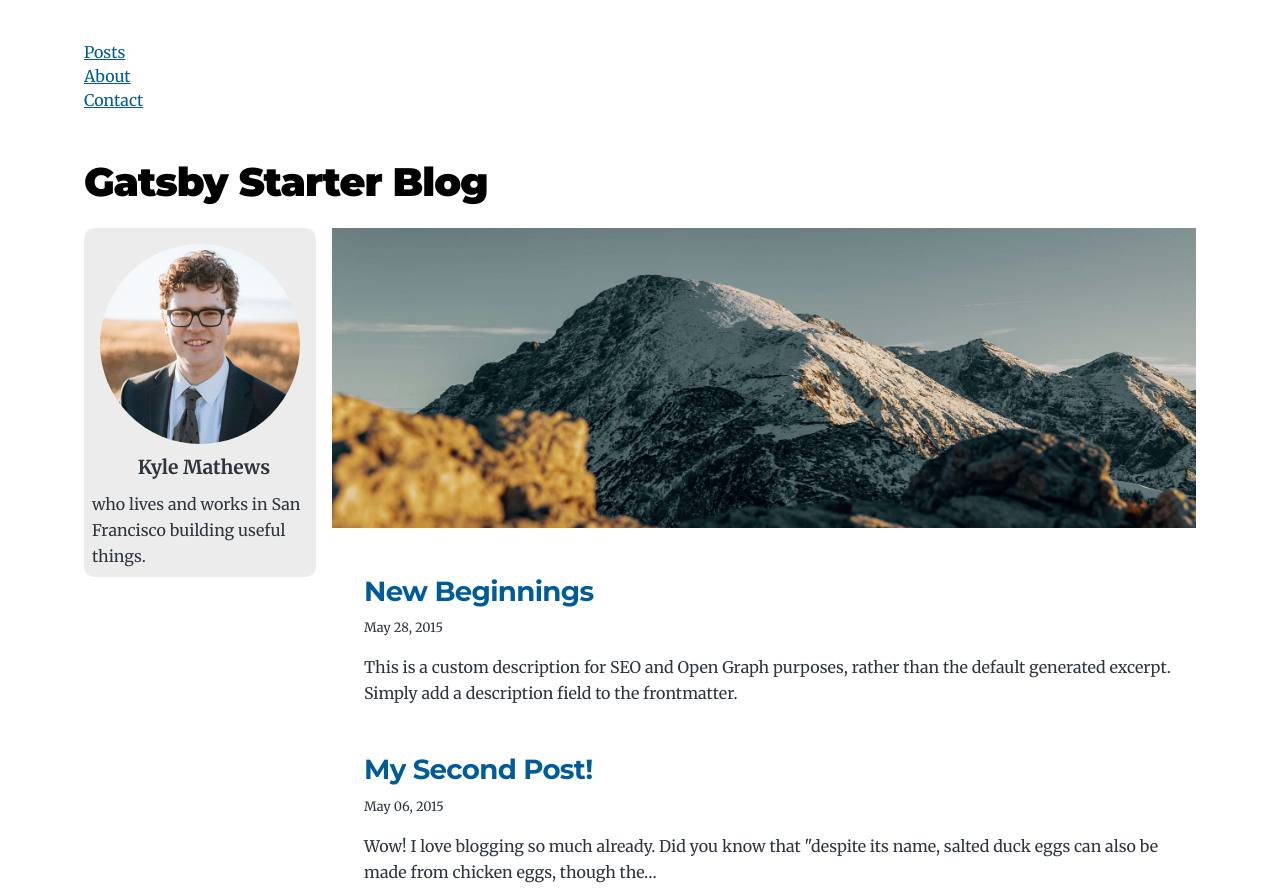
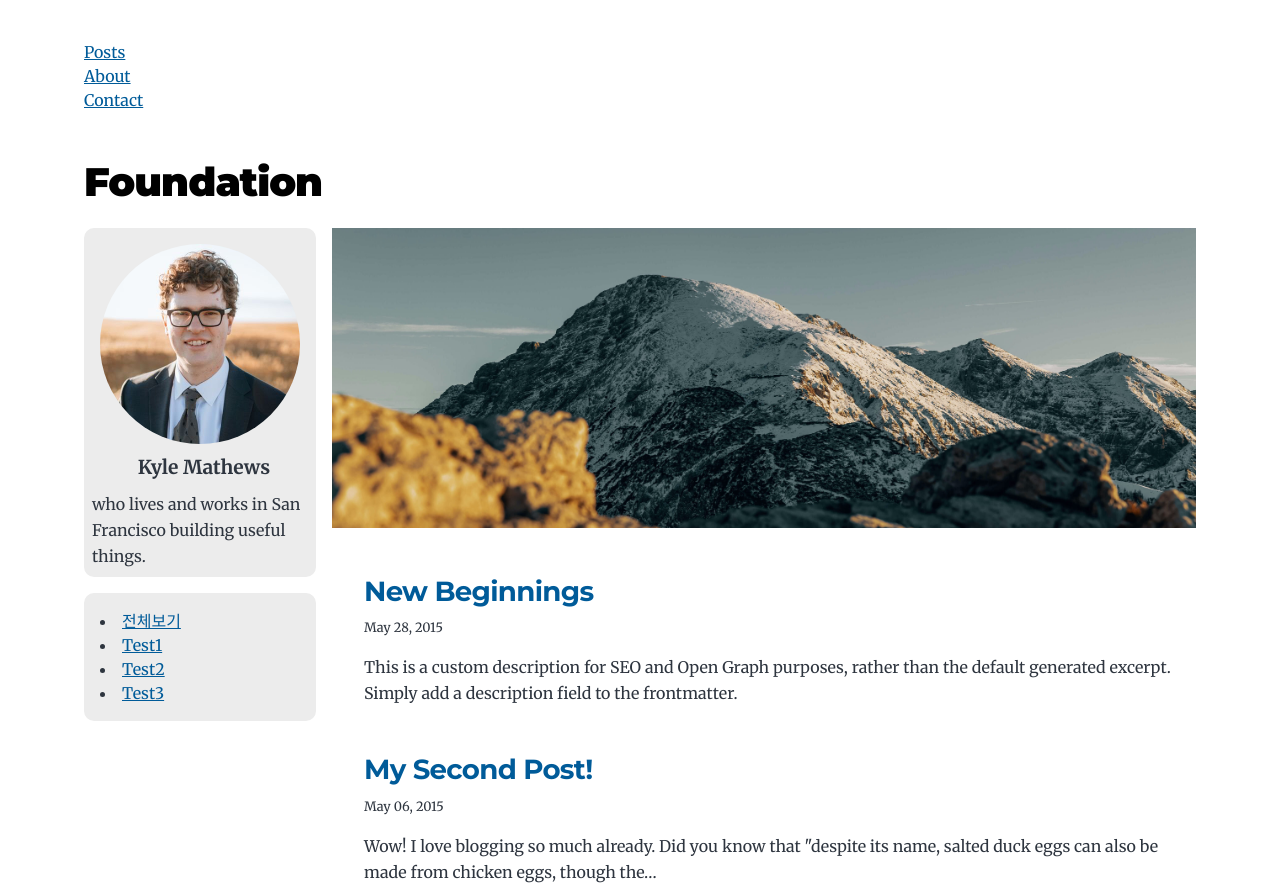
Before and after one commit to twopilogue/prologue-template, a Gatsby site: page / in a window 1280 px wide. Shown: the top 888 px of the page. Built offline with nearby package versions, Linux system fonts and the light colour scheme; Gatsby itself is replaced by a stand-in of ours.

Commit message:
modify: 설정파일 수정

```diff
--- a/content/blog/hello-world/index.md
+++ b/content/blog/1667804655157/index.md
@@ -2,7 +2,7 @@
 title: Hello World
 date: "2015-05-01T22:12:03.284Z"
 description: "Hello World"
-category: "Test Category1"
+category: "Test1"
 ---
 
 This is my first post on my new fake blog! How exciting!
--- a/content/blog/my-second-post/index.md
+++ b/content/blog/1667804708555/index.md
@@ -1,7 +1,7 @@
 ---
 title: My Second Post!
 date: "2015-05-06T23:46:37.121Z"
-category: "Test Category2"
+category: "Test2"
 ---
 
 Wow! I love blogging so much already.
--- a/content/blog/new-beginnings/index.md
+++ b/content/blog/1667910911415/index.md
@@ -2,7 +2,7 @@
 title: New Beginnings
 date: "2015-05-28T22:40:32.169Z"
 description: This is a custom description for SEO and Open Graph purposes, rather than the default generated excerpt. Simply add a description field to the frontmatter.
-category: "Test Category3"
+category: "Test1"
 ---
 
 Far far away, behind the word mountains, far from the countries Vokalia and
--- a/gatsby-config.js
+++ b/gatsby-config.js
@@ -1,16 +1,7 @@
+const settings = require("./src/util/site.json")
+
 module.exports = {
-  siteMetadata: {
-    title: `Gatsby Starter Blog`,
-    author: {
-      name: `Kyle Mathews`,
-      summary: `who lives and works in San Francisco building useful things.`,
-    },
-    description: `A starter blog demonstrating what Gatsby can do.`,
-    siteUrl: `https://gatsbystarterblogsource.gatsbyjs.io/`,
-    social: {
-      twitter: `kylemathews`,
-    },
-  },
+  siteMetadata: settings.meta,
   plugins: [
     `gatsby-plugin-image`,
     {
--- a/gatsby-node.js
+++ b/gatsby-node.js
@@ -81,7 +81,7 @@ exports.createPages = async ({ graphql, actions, reporter }) => {
     })
   }
 
-  const categoryPosts = path.resolve("./src/components/category.js")
+  const categoryPosts = path.resolve("./src/templates/category-posts.js")
   const categories = result.data.allMarkdownRemark.categoryList
   categories.forEach(category => {
     createPage({
--- a/src/components/category.js
+++ b/src/components/category.js
@@ -1,5 +1,9 @@
 import React from "react"
 import { StaticQuery, Link, graphql } from "gatsby"
+
+import setting from "/src/util/customizing-setting"
+
+const CATEGORY_ITEM = setting.category
 
 const Category = () => {
   return (
@@ -27,9 +31,19 @@ const Category = () => {
       render={data => (
         <div className="category">
           <nav>
-            {data.allMarkdownRemark.categoryList.map(category => (
+            {CATEGORY_ITEM.map(category => (
               <li key={category}>
-                <Link to={`/${category}/`}>{category}</Link>
+                <Link
+                  to={
+                    category === "전체보기"
+                      ? `/all-posts`
+                      : data.allMarkdownRemark.categoryList.includes(category)
+                      ? `/${category}/`
+                      : `/empty-posts`
+                  }
+                >
+                  {category}
+                </Link>
               </li>
             ))}
           </nav>
--- a/src/components/header.js
+++ b/src/components/header.js
@@ -2,7 +2,7 @@ import React from "react"
 import { Link } from "gatsby"
 import { useStaticQuery, graphql } from "gatsby"
 
-import setting from "/customizing-setting"
+import setting from "/src/util/customizing-setting"
 
 const HEADER_NAV_ITEM = setting.pages
 
--- a/src/pages/index.js
+++ b/src/pages/index.js
@@ -36,6 +36,7 @@ const BlogIndex = ({ data, location }) => {
       <div className="display_row">
         <div className="display_column">
           <Profile />
+          <Category />
         </div>
         <div className="display_column">
           <Title />
@@ -63,6 +64,7 @@ export const pageQuery = graphql`
       }
     }
     allMarkdownRemark(sort: { fields: [frontmatter___date], order: DESC }) {
+      categoryList: distinct(field: frontmatter___category)
       nodes {
         excerpt
         fields {
--- a/src/style.css
+++ b/src/style.css
@@ -370,3 +370,5 @@ a:focus {
   display: flex;
   flex-direction: column;
 }
+
+/* CustomCSS */
--- a/customizing-setting.json
+++ b/src/util/customizing-setting.json
@@ -16,5 +16,5 @@
       "isExternal": false
     }
   ],
-  "category": ["전체보기", "react"]
+  "category": ["전체보기", "Test1", "Test2", "Test3"]
 }
--- /dev/null
+++ b/src/util/site.json
@@ -0,0 +1,14 @@
+{
+  "meta": {
+    "title": "Foundation",
+    "author": {
+      "name": "Kyle Mathews",
+      "summary": "who lives and works in San Francisco building useful things."
+    },
+    "description": "A starter to launch your blazing fast personal website and a blog, Built with Gatsby and Netlify CMS. Made with ❤ by Stackrole",
+    "siteUrl": "https://gatsbystarterblogsource.gatsbyjs.io/",
+    "social": {
+      "twitter": "kylemathews"
+    }
+  }
+}
```
Also changed, not shown: src/pages/all-posts.js (added, +57 -0 lines), src/pages/empty-posts.js (added, +17 -0 lines), src/templates/category-posts.js (added, +64 -0 lines), content/blog/1667804655157/salty_egg.jpg (renamed from content/blog/hello-world/salty_egg.jpg).
